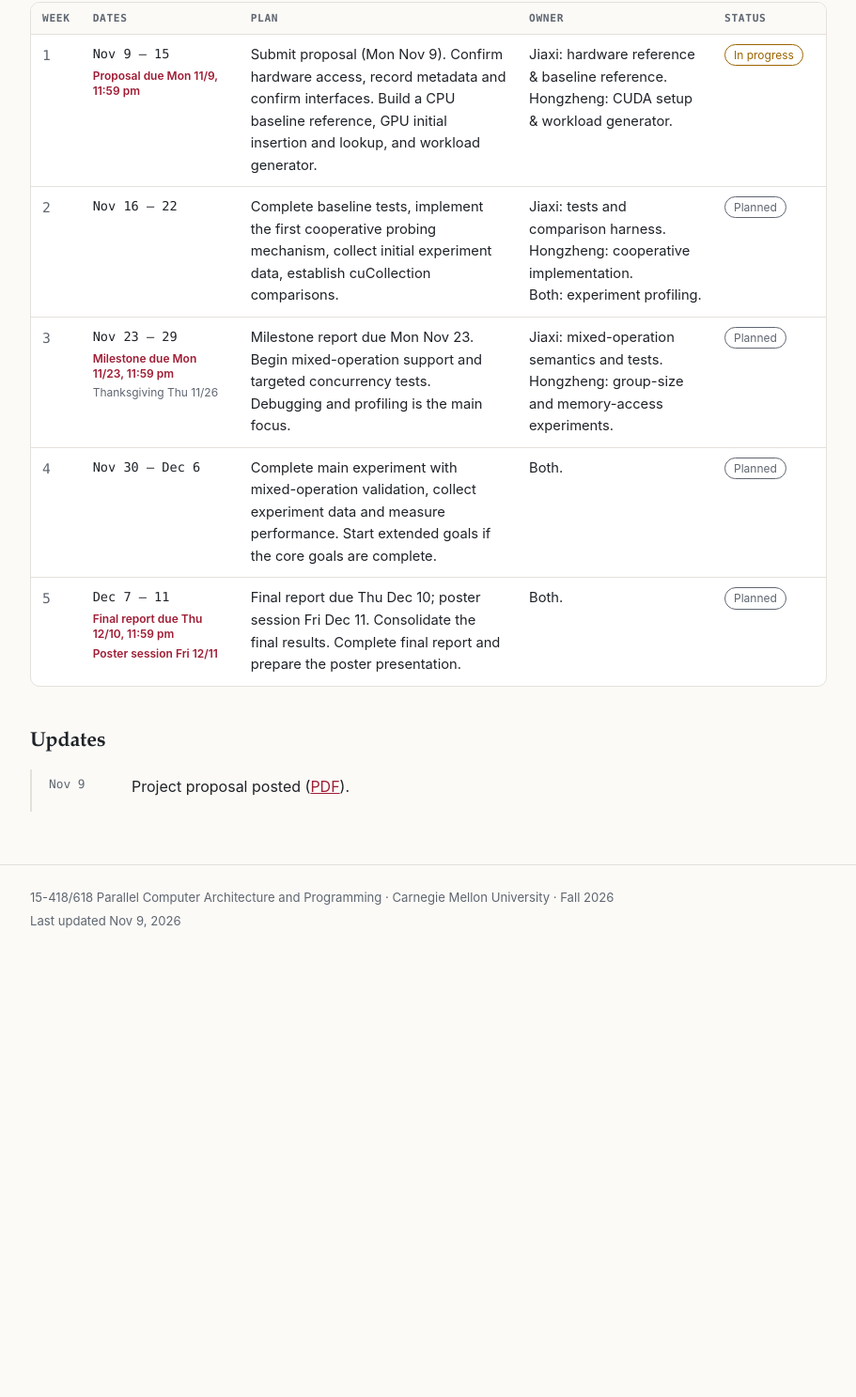
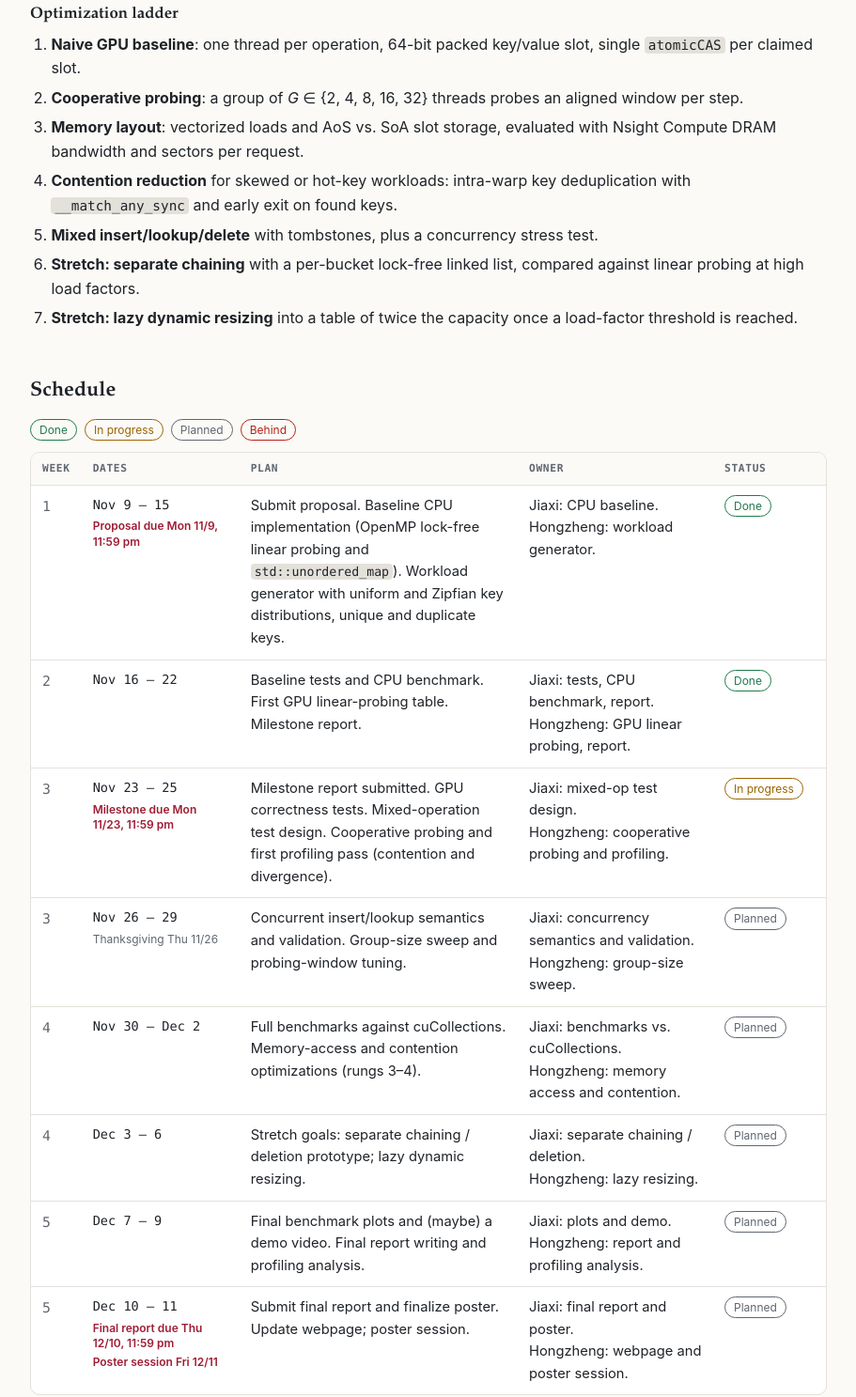
Before and after one commit to SuQichen777/15418-Project-Webpage, a plain HTML site: page index.html in a window 1280 px wide. Shown: the part 838-2325 px from the top of the page at 94% size, without its empty margins (184-1095 px from the left). Before the commit the page ends 1873 px from the top, so only its background shows below. Drawn offline with Linux system fonts and the light colour scheme.

Commit message:
Update Milestone

```diff
--- a/index.html
+++ b/index.html
@@ -10,7 +10,7 @@
 <!--
   Page template and styling: generated with an AI assistant (Claude), which the
   course allows for the webpage (forum #254). The project text below is copied
-  from our proposal PDF (reports/15418_proposal.pdf).
+  from our proposal and milestone PDFs (reports/).
 -->
 <body>
 
@@ -29,9 +29,9 @@
       <a class="doc" href="reports/15418_proposal.pdf">
         <span class="doc-name">Proposal</span><span class="doc-meta">PDF</span>
       </a>
-      <span class="doc is-off" aria-disabled="true">
-        <span class="doc-name">Milestone</span><span class="doc-meta">due Nov 23</span>
-      </span>
+      <a class="doc" href="reports/15418_milestone_report.pdf">
+        <span class="doc-name">Milestone</span><span class="doc-meta">PDF</span>
+      </a>
       <span class="doc is-off" aria-disabled="true">
         <span class="doc-name">Final report</span><span class="doc-meta">due Dec 10</span>
       </span>
@@ -57,8 +57,19 @@
     <dl class="facts">
       <div><dt>Platform</dt><dd>Multicore CPU host and CUDA-capable NVIDIA GPU on GHC</dd></div>
       <div><dt>Languages / APIs</dt><dd>C++/CUDA; CUDA atomic operations and cooperative-group primitives</dd></div>
-      <div><dt>Main goal</dt><dd>60% of NVIDIA cuCollections’ performance under the same configuration</dd></div>
+      <div><dt>Goals (revised at milestone)</dt><dd>Plan: ≥75% of NVIDIA cuCollections <code>static_map</code> throughput with optimization rungs 1–5 done; fallback ≥60% with rungs 1–2; hope 90–100% with all 7 rungs. See the <a href="reports/15418_milestone_report.pdf">milestone report</a>.</dd></div>
     </dl>
+
+    <h3>Optimization ladder</h3>
+    <ol class="ladder">
+      <li><strong>Naive GPU baseline</strong>: one thread per operation, 64-bit packed key/value slot, single <code>atomicCAS</code> per claimed slot.</li>
+      <li><strong>Cooperative probing</strong>: a group of <em>G</em> ∈ {2, 4, 8, 16, 32} threads probes an aligned window per step.</li>
+      <li><strong>Memory layout</strong>: vectorized loads and AoS vs. SoA slot storage, evaluated with Nsight Compute DRAM bandwidth and sectors per request.</li>
+      <li><strong>Contention reduction</strong> for skewed or hot-key workloads: intra-warp key deduplication with <code>__match_any_sync</code> and early exit on found keys.</li>
+      <li><strong>Mixed insert/lookup/delete</strong> with tombstones, plus a concurrency stress test.</li>
+      <li><strong>Stretch: separate chaining</strong> with a per-bucket lock-free linked list, compared against linear probing at high load factors.</li>
+      <li><strong>Stretch: lazy dynamic resizing</strong> into a table of twice the capacity once a load-factor threshold is reached.</li>
+    </ol>
   </section>
 
   <section id="schedule">
@@ -87,42 +98,64 @@
             <td class="dates">Nov 9 – 15
               <span class="deadline">Proposal due Mon 11/9, 11:59 pm</span>
             </td>
-            <td class="plan" data-label="Plan">Submit proposal (Mon Nov 9). Confirm hardware access, record metadata and confirm interfaces. Build a CPU baseline reference, GPU initial insertion and lookup, and workload generator.</td>
-            <td class="owner" data-label="Owner">Jiaxi: hardware reference &amp; baseline reference.<br>Hongzheng: CUDA setup &amp; workload generator.</td>
-            <td class="status" data-label="Status"><span class="badge doing">In progress</span></td>
+            <td class="plan" data-label="Plan">Submit proposal. Baseline CPU implementation (OpenMP lock-free linear probing and <code>std::unordered_map</code>). Workload generator with uniform and Zipfian key distributions, unique and duplicate keys.</td>
+            <td class="owner" data-label="Owner">Jiaxi: CPU baseline.<br>Hongzheng: workload generator.</td>
+            <td class="status" data-label="Status"><span class="badge done">Done</span></td>
           </tr>
           <tr>
             <td class="num">2</td>
             <td class="dates">Nov 16 – 22</td>
-            <td class="plan" data-label="Plan">Complete baseline tests, implement the first cooperative probing mechanism, collect initial experiment data, establish cuCollection comparisons.</td>
-            <td class="owner" data-label="Owner">Jiaxi: tests and comparison harness.<br>Hongzheng: cooperative implementation.<br>Both: experiment profiling.</td>
-            <td class="status" data-label="Status"><span class="badge planned">Planned</span></td>
+            <td class="plan" data-label="Plan">Baseline tests and CPU benchmark. First GPU linear-probing table. Milestone report.</td>
+            <td class="owner" data-label="Owner">Jiaxi: tests, CPU benchmark, report.<br>Hongzheng: GPU linear probing, report.</td>
+            <td class="status" data-label="Status"><span class="badge done">Done</span></td>
           </tr>
           <tr>
             <td class="num">3</td>
-            <td class="dates">Nov 23 – 29
+            <td class="dates">Nov 23 – 25
               <span class="deadline">Milestone due Mon 11/23, 11:59 pm</span>
+            </td>
+            <td class="plan" data-label="Plan">Milestone report submitted. GPU correctness tests. Mixed-operation test design. Cooperative probing and first profiling pass (contention and divergence).</td>
+            <td class="owner" data-label="Owner">Jiaxi: mixed-op test design.<br>Hongzheng: cooperative probing and profiling.</td>
+            <td class="status" data-label="Status"><span class="badge doing">In progress</span></td>
+          </tr>
+          <tr>
+            <td class="num">3</td>
+            <td class="dates">Nov 26 – 29
               <span class="aside">Thanksgiving Thu 11/26</span>
             </td>
-            <td class="plan" data-label="Plan">Milestone report due Mon Nov 23. Begin mixed-operation support and targeted concurrency tests. Debugging and profiling is the main focus.</td>
-            <td class="owner" data-label="Owner">Jiaxi: mixed-operation semantics and tests.<br>Hongzheng: group-size and memory-access experiments.</td>
+            <td class="plan" data-label="Plan">Concurrent insert/lookup semantics and validation. Group-size sweep and probing-window tuning.</td>
+            <td class="owner" data-label="Owner">Jiaxi: concurrency semantics and validation.<br>Hongzheng: group-size sweep.</td>
             <td class="status" data-label="Status"><span class="badge planned">Planned</span></td>
           </tr>
           <tr>
             <td class="num">4</td>
-            <td class="dates">Nov 30 – Dec 6</td>
-            <td class="plan" data-label="Plan">Complete main experiment with mixed-operation validation, collect experiment data and measure performance. Start extended goals if the core goals are complete.</td>
-            <td class="owner" data-label="Owner">Both.</td>
+            <td class="dates">Nov 30 – Dec 2</td>
+            <td class="plan" data-label="Plan">Full benchmarks against cuCollections. Memory-access and contention optimizations (rungs 3–4).</td>
+            <td class="owner" data-label="Owner">Jiaxi: benchmarks vs. cuCollections.<br>Hongzheng: memory access and contention.</td>
+            <td class="status" data-label="Status"><span class="badge planned">Planned</span></td>
+          </tr>
+          <tr>
+            <td class="num">4</td>
+            <td class="dates">Dec 3 – 6</td>
+            <td class="plan" data-label="Plan">Stretch goals: separate chaining / deletion prototype; lazy dynamic resizing.</td>
+            <td class="owner" data-label="Owner">Jiaxi: separate chaining / deletion.<br>Hongzheng: lazy resizing.</td>
             <td class="status" data-label="Status"><span class="badge planned">Planned</span></td>
           </tr>
           <tr>
             <td class="num">5</td>
-            <td class="dates">Dec 7 – 11
+            <td class="dates">Dec 7 – 9</td>
+            <td class="plan" data-label="Plan">Final benchmark plots and (maybe) a demo video. Final report writing and profiling analysis.</td>
+            <td class="owner" data-label="Owner">Jiaxi: plots and demo.<br>Hongzheng: report and profiling analysis.</td>
+            <td class="status" data-label="Status"><span class="badge planned">Planned</span></td>
+          </tr>
+          <tr>
+            <td class="num">5</td>
+            <td class="dates">Dec 10 – 11
               <span class="deadline">Final report due Thu 12/10, 11:59 pm</span>
               <span class="deadline">Poster session Fri 12/11</span>
             </td>
-            <td class="plan" data-label="Plan">Final report due Thu Dec 10; poster session Fri Dec 11. Consolidate the final results. Complete final report and prepare the poster presentation.</td>
-            <td class="owner" data-label="Owner">Both.</td>
+            <td class="plan" data-label="Plan">Submit final report and finalize poster. Update webpage; poster session.</td>
+            <td class="owner" data-label="Owner">Jiaxi: final report and poster.<br>Hongzheng: webpage and poster session.</td>
             <td class="status" data-label="Status"><span class="badge planned">Planned</span></td>
           </tr>
         </tbody>
@@ -135,6 +168,10 @@
     <!-- Newest first. Copy an <li> to add an entry. -->
     <ol class="log">
       <li>
+        <time datetime="2026-11-23">Nov 23</time>
+        <div>Milestone report posted (<a href="reports/15418_milestone_report.pdf">PDF</a>). Goals restructured as a 7-rung optimization ladder in response to proposal feedback. CPU baseline done: the OpenMP lock-free table reaches 154 Mops insert / 93 Mops find at 8 threads (load factor 0.5, 4.2M keys), vs. 7 / 17 Mops for <code>std::unordered_map</code>. GPU linear-probing table written; correctness tests in progress.</div>
+      </li>
+      <li>
         <time datetime="2026-11-09">Nov 9</time>
         <div>Project proposal posted (<a href="reports/15418_proposal.pdf">PDF</a>).</div>
       </li>
@@ -146,7 +183,7 @@
 <footer class="site-foot">
   <div class="wrap">
     <p>15-418/618 Parallel Computer Architecture and Programming · Carnegie Mellon University · Fall 2026</p>
-    <p>Last updated <time datetime="2026-11-09">Nov 9, 2026</time></p>
+    <p>Last updated <time datetime="2026-11-23">Nov 23, 2026</time></p>
   </div>
 </footer>
 
--- a/style.css
+++ b/style.css
@@ -157,6 +157,25 @@ h2 {
 }
 
 .facts dd { margin: 4px 0 0; }
+
+h3 {
+  margin: 24px 0 8px;
+  font: 600 1.05rem/1.3 var(--serif);
+}
+
+code {
+  font: 0.9em var(--mono);
+  padding: 1px 4px;
+  border-radius: 4px;
+  background: var(--line);
+}
+
+.ladder {
+  margin: 0;
+  padding-left: 1.4em;
+}
+
+.ladder li { margin: 6px 0; }
 
 /* ---------- schedule ---------- */
 
```
Also changed, not shown: 1 other file.
